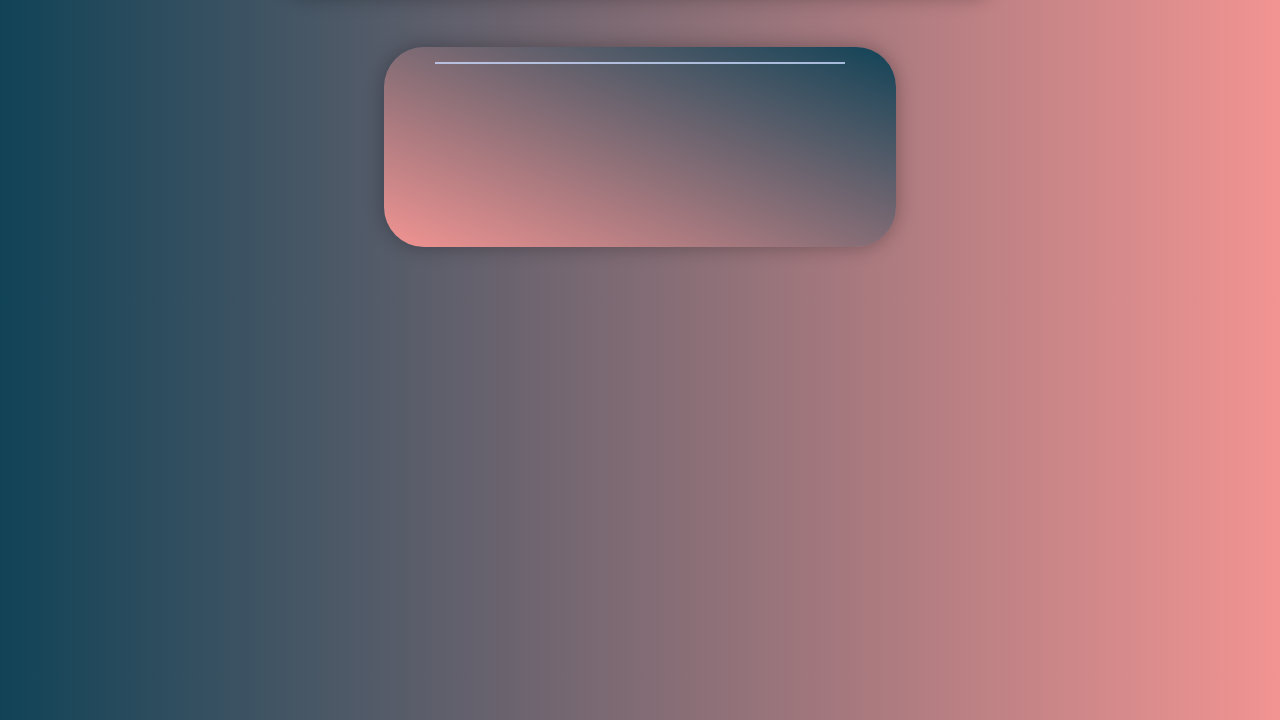
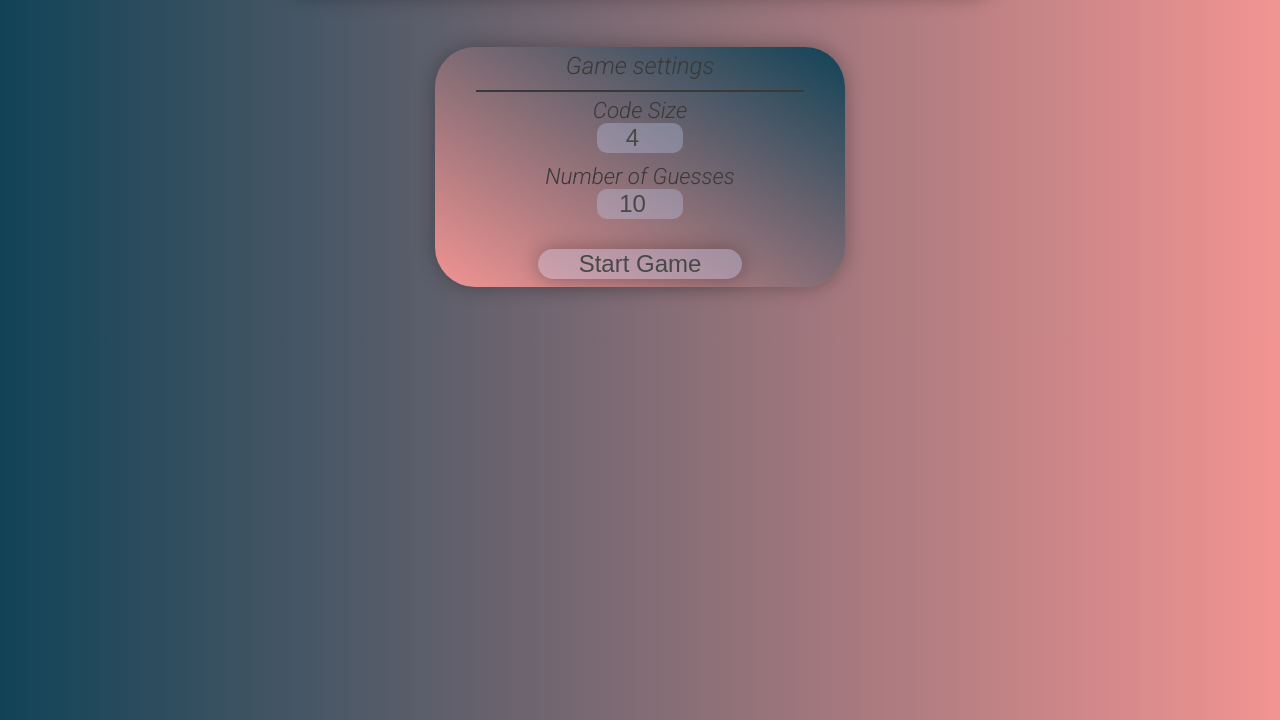
Before and after one commit to Outige/mastermind-js, a plain HTML site: page index.html in a window 1280 px wide. Shown: the part 80-800 px from the top of the page. Drawn offline with Linux system fonts and the light colour scheme.

Commit message:
:construction: implimenting settings page

```diff
--- a/Settings.js
+++ b/Settings.js
@@ -4,6 +4,7 @@ export default class Settings {
     }
 
     loadSettingsForm(document) {
+        return;
         let body = document.getElementsByTagName('body')[0];
         let gameContainer = document.querySelector('.game-container');
 
@@ -12,15 +13,19 @@ export default class Settings {
 
         let settingsTitle = document.createElement('div');
         settingsTitle.classList.add('settings-title');
+        settingsTitle.innerText = 'Game Settings';
 
         let codeWidth = document.createElement('div');
         codeWidth.classList.add('code-width');
+        codeWidth.innerText = 'Code Size';
 
         let codeHeight = document.createElement('div');
         codeHeight.classList.add('code-height');
+        codeHeight.innerText = 'Number of Guesses';
 
         let startGame = document.createElement('div');
         startGame.classList.add('start-game');
+        startGame.innerText = 'Start Game';
 
         settingsForm.appendChild(settingsTitle);
         settingsForm.appendChild(codeWidth);
--- a/index.html
+++ b/index.html
@@ -69,20 +69,23 @@
 
 
             </ul> -->
-            <!-- <div class="settings-form">
+            <div class="settings-form">
                 <div class="settings-title">
                     Game settings
                 </div>
-                <div class="code-width" contenteditable>
-                    Code size
+                <div class="code-width">
+                    <label class="">Code Size</label>
+                    <input type="number" value="4">
                 </div>
-                <div class="code-height" contenteditable>
-                    Number of guesses
+                <div class="code-height">
+                    <label for="">Number of Guesses</label>
+                    <input type="number" value="10">
                 </div>
                 <div class="start-game">
-                    Start
+                    <input type="button" value="Start Game">
                 </div>
-            </div> -->
+
+            </div>
 
         </div>
 
--- a/style.css
+++ b/style.css
@@ -36,7 +36,7 @@ header h1 {
 .settings-form {
     background-image: linear-gradient(to top right, #f29492, #114357);
     width: 40%;
-    height: 200px;
+    height: 240px;
     margin: 50px auto;
     box-shadow: 0 0 20px 0 rgba(0, 0, 0, 0.3);
     border-radius: 40px;
@@ -46,31 +46,63 @@ header h1 {
     position: relative;
     top: 5px;
     text-align: center;
-    border-bottom: solid 2px rgba(200, 214, 250, 0.8);
+    border-bottom: solid 2px rgb(58, 57, 57);
     font-size: 1.5rem;
     width: 80%;
     margin: 0 auto;
-    color: rgba(200, 214, 250, 0.8);
+    color: rgb(58, 57, 57);
     padding-bottom: 10px;
 }
 
 .code-width, .code-height, .start-game {
-    width: 50%;
-    background-color: rgba(200, 214, 250, 0.6);
+    /* display: inline-block; */
+    font-size: 1.4rem;
+    margin-top: 10px;
+    /* margin-left: 50px; */
+    text-align: center;
+    color: rgb(58, 57, 57);
+
+}
+
+.code-width label, .code-height label {
+    display: block;
+    /* margin: 0px auto; */
+}
+
+.code-width input, .code-height input {
+    background-color: rgba(200, 214, 250, 0.3);
     color: rgba(73, 72, 72, 0.4);
-    color: rgba(73, 72, 72, 0.9);
+    color: rgba(73, 72, 72, 1.0);
+    border: none;
     font-size: 1.5rem;
-    margin: 20px auto;
-    border-radius: 40px;
+    border-radius: 10px;
     text-align: center;
-    /* position: relative;
-    top: 60px; */
+    width: 20%;
 }
 
 .start-game {
-    color: rgba(200, 214, 250, 0.8);
+    text-align: center;
+    margin-top: 30px;
+}
+
+.start-game input {
+    color: rgb(192, 192, 192);
     background-color: rgba(73, 72, 72, 0.6);
     background-color: rgba(73, 72, 72, 0.8);
+    font-size: 1.5rem;
+    border-radius: 40px;
+    border: none;
+    cursor: pointer;
+    background-color: rgba(200, 214, 250, 0.3);
+    color: rgba(73, 72, 72, 0.4);
+    color: rgba(73, 72, 72, 1.0);
+    box-shadow: 0 0 20px 0 rgba(0, 0, 0, 0.3);
+    width: 50%;
+}
+
+.start-game input:hover {
+    transition: all 0.5s ease;
+    background-color: rgba(200, 214, 250, 0.5);
 }
 
 /* Game settings */
```
